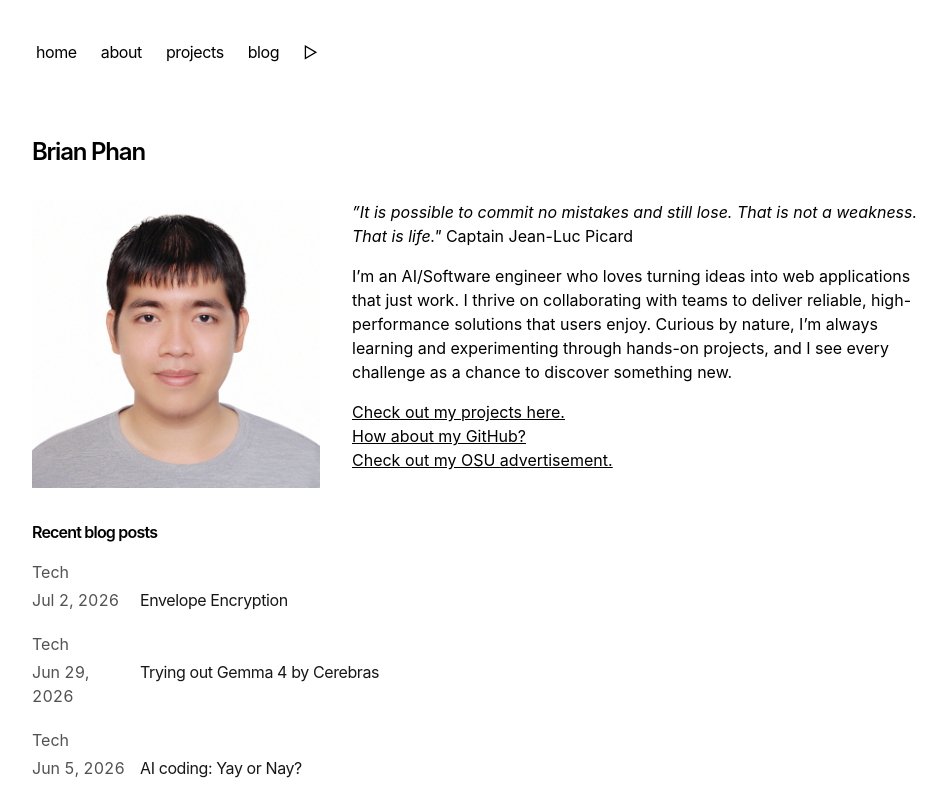
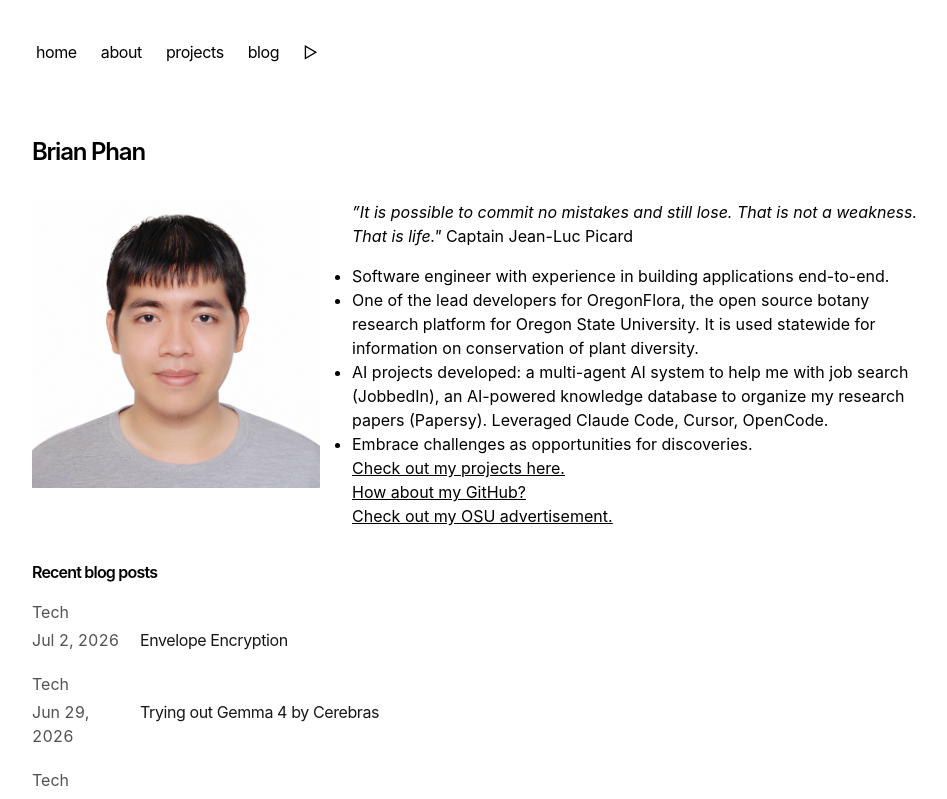
Before and after one commit to bachsofttrick/bachsofttrick.github.io, a Next.js app: page / in a window 1280 px wide. Shown: the top 799 px of the page, without its empty margins (160-1107 px from the left). Built offline with nearby package versions, Linux system fonts and the light colour scheme.

Commit message:
change headlines

```diff
--- a/app/page.tsx
+++ b/app/page.tsx
@@ -31,14 +31,14 @@ export default function Page() {
               author={"Captain Jean-Luc Picard"}
             />
           </p>
-          <p className="mb-4">
+          {/* <p className="mb-4">
             {personalSummary}
-          </p>
-          {/* <ul className="" style={{listStyle: 'initial'}}>
+          </p> */}
+          <ul className="" style={{listStyle: 'initial'}}>
             {bulletPoints.map((text, index) => (
               <li key={index}>{text}</li>
             ))}
-          </ul> */}
+          </ul>
           <u><a href='/projects'>Check out my projects here.</a></u><br/>
           <u><a href={contactInfo.github} target="_blank">How about my GitHub?</a></u><br/>
           <u><a href='https://youtu.be/cgm2bytuO4g?si=EoEU9nAvUmxESRn1&t=153' target="_blank">
--- a/config.json
+++ b/config.json
@@ -12,12 +12,12 @@
             "Tech": ["251105", "251109", "251120"]
         },
         "bulletPoints": [
-            "AI/Software engineer with experience in designing, deploying, and maintaining web applications.",
-            "Proven ability to deliver reliable solutions on schedule by collaborating across teams and optimizing for performance and user experience.",
-            "A curious learner who is constantly improving through hands-on projects.",
+            "Software engineer with experience in building applications end-to-end.",
+            "One of the lead developers for OregonFlora, the open source botany research platform for Oregon State University. It is used statewide for information on conservation of plant diversity.",
+            "AI projects developed: a multi-agent AI system to help me with job search (JobbedIn), an AI-powered knowledge database to organize my research papers (Papersy). Leveraged Claude Code, Cursor, OpenCode.",
             "Embrace challenges as opportunities for discoveries."
         ],
-        "personalSummary": "I’m an AI/Software engineer who loves turning ideas into web applications that just work. I thrive on collaborating with teams to deliver reliable, high-performance solutions that users enjoy. Curious by nature, I’m always learning and experimenting through hands-on projects, and I see every challenge as a chance to discover something new."
+        "personalSummary": "I am a software engineer with multiple years of experience working on B2B and open source platforms. Currently I am one of the lead developers for OregonFlora, an open source botany research platform for Oregon State University. It is used statewide for information on conservation of plant diversity. I leverage Claude Code, Cursor, OpenCode to work on my app, and I enjoy building a fully working solution and owning a problem. I see every challenge as a chance to discover something new."
     },
     "tools": {
         "resizeImage": {
```
